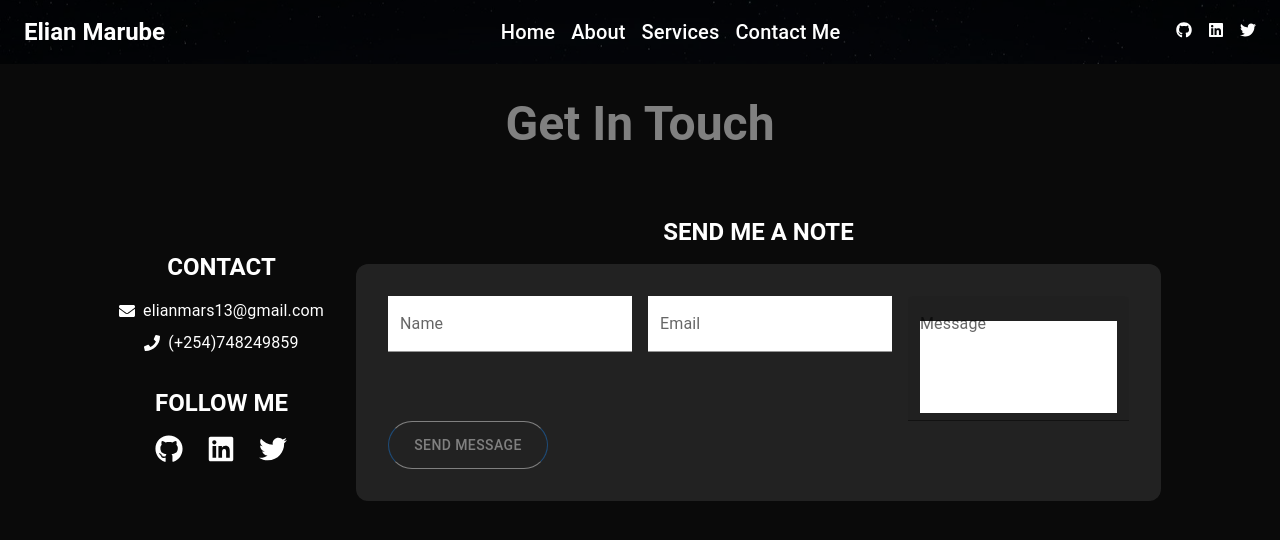
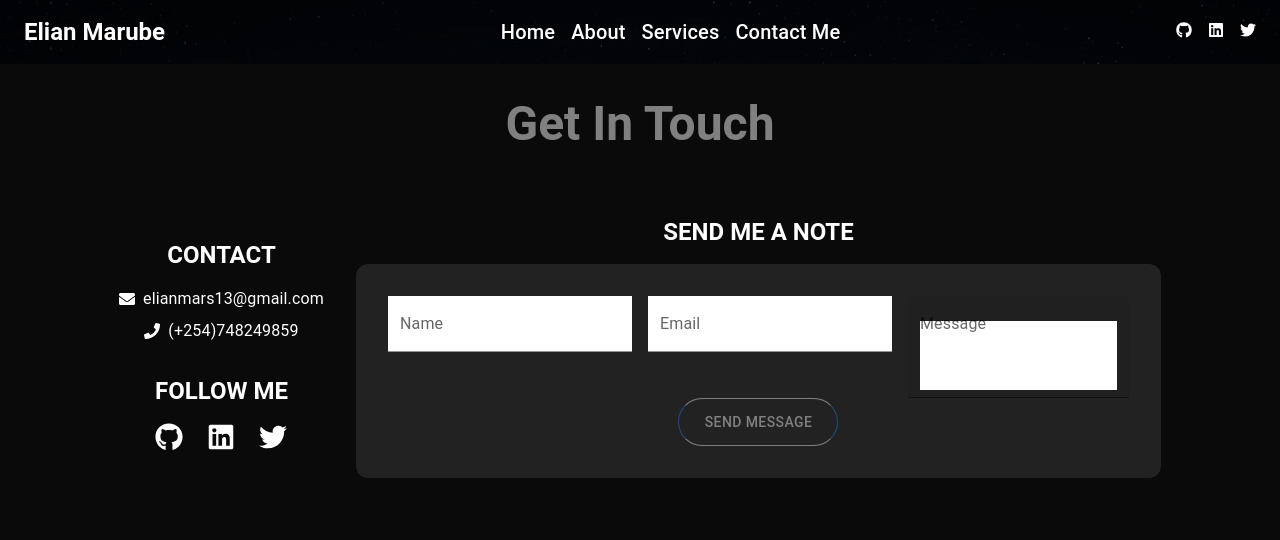
Before and after one commit to Elian-hub/portfolio, a React (Vite) app: page /contact in a window 1280 px wide. Shown: the top 540 px of the page. Built offline with nearby package versions, Linux system fonts and the light colour scheme.

Commit message:
animate presence done

```diff
--- a/package.json
+++ b/package.json
@@ -14,6 +14,7 @@
     "@emotion/styled": "^11.14.0",
     "@mui/icons-material": "^6.4.3",
     "@mui/material": "^6.4.1",
+    "framer-motion": "^12.4.1",
     "react": "^18.3.1",
     "react-dom": "^18.3.1",
     "react-icons": "^5.2.1",
--- a/src/App.jsx
+++ b/src/App.jsx
@@ -1,6 +1,8 @@
 import { useState, useEffect } from 'react';
-import { Routes, Route } from 'react-router-dom';
+import { Routes, Route, useLocation } from 'react-router-dom';
 import { CircularProgress, Box, Typography, Container } from '@mui/material';
+import { AnimatePresence } from 'framer-motion';
+
 import bg3 from '/assets/images/bg3.jpg';
 import './App.css';
 import Header from './Components/Header/Header';
@@ -9,9 +11,11 @@ import Intro from './Components/Intro/Intro';
 import About from './Components/AboutMe/About';
 import Services from './Components/Services/Services';
 import Contact from './Components/Contact/Contact';
+import PageWrapper from './Components/PageWrapper/PageWrapper';
 
 function App() {
   const [isLoading, setIsLoading] = useState(true);
+  const location = useLocation();
 
   useEffect(() => {
     // Simulating a delay
@@ -63,12 +67,46 @@ function App() {
     >
       <div>
         <Header />
-        <Routes>
-          <Route path='/' element={<Intro />} />
-          <Route path='/about' element={<About />} />
-          <Route path='/services' element={<Services />} />
-          <Route path='/contact' element={<Contact />} />
-        </Routes>
+        <AnimatePresence node='wait'>
+          <Routes location={location} key={location.pathname}>
+            <Route
+              path='/'
+              element={
+                <PageWrapper>
+                  <Intro />
+                </PageWrapper>
+              }
+              exact
+            />
+            <Route
+              path='/about'
+              element={
+                <PageWrapper>
+                  <About />
+                </PageWrapper>
+              }
+              exact
+            />
+            <Route
+              path='/services'
+              element={
+                <PageWrapper>
+                  <Services />
+                </PageWrapper>
+              }
+              exact
+            />
+            <Route
+              path='/contact'
+              element={
+                <PageWrapper>
+                  <Contact />
+                </PageWrapper>
+              }
+              exact
+            />
+          </Routes>
+        </AnimatePresence>
       </div>
     </Container>
   );
--- a/src/Components/Contact/Contact.jsx
+++ b/src/Components/Contact/Contact.jsx
@@ -148,6 +148,7 @@ const Contact = () => {
           >
             <Box component='form' onSubmit={submitHandler}>
               <Grid2 container spacing={2}>
+                <Grid2 container item spacing={2}>
                   <Grid2 item xs={12} sm={6}>
                     <TextField
                       fullWidth
@@ -180,13 +181,15 @@ const Contact = () => {
                       }}
                     />
                   </Grid2>
+                </Grid2>
+
                 <Grid2 item xs={12}>
                   <TextField
                     fullWidth
                     label='Message'
                     name='message'
                     multiline
-                    rows={4}
+                    rows={3}
                     variant='filled'
                     value={message}
                     error={!messageValid}
@@ -196,6 +199,12 @@ const Contact = () => {
                   />
                 </Grid2>
               </Grid2>
+
+              <Grid2
+                item
+                xs={12}
+                sx={{ display: 'flex', justifyContent: 'center' }}
+              >
                 <Button
                   type='submit'
                   variant='outlined'
@@ -212,6 +221,7 @@ const Contact = () => {
                 >
                   Send Message
                 </Button>
+              </Grid2>
             </Box>
           </Box>
         </Grid2>
--- /dev/null
+++ b/src/Components/PageWrapper/PageWrapper.jsx
@@ -0,0 +1,20 @@
+import { motion } from 'framer-motion';
+import PropTypes from 'prop-types';
+
+const PageWrapper = ({ children }) => {
+  return (
+    <motion.div
+      initial={{ opacity: 0, y: 50 }}
+      animate={{ opacity: 1, y: 0 }}
+      exit={{ opacity: 0, y: -50 }}
+      transition={{ duration: 0.7, ease: 'easeInOut' }}
+    >
+      {children}
+    </motion.div>
+  );
+};
+PageWrapper.propTypes = {
+  children: PropTypes.node.isRequired,
+};
+
+export default PageWrapper;
```
Also changed, not shown: 1 other file (tests, documents, lock files or other folders). Lines whose indentation alone changed are shown as unchanged.
